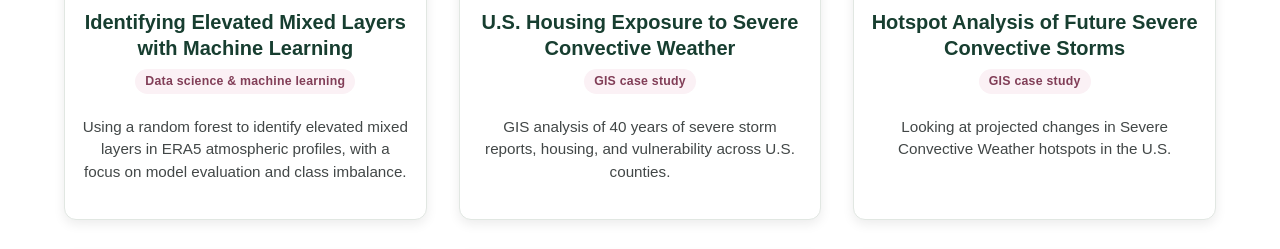
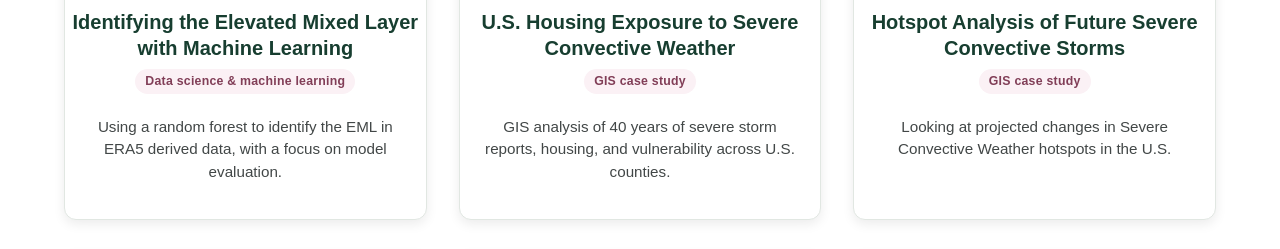
Before and after one commit to caitroufa/caitroufa.github.io, a plain HTML site: page research.html in a window 1280 px wide. Shown: the part 1327-1576 px from the top of the page. Drawn offline with Linux system fonts and the light colour scheme; grey boxes are pictures that could not be loaded.

Commit message:
Refine text in research.html for improved clarity
Updated headings and paragraph text for clarity.

```diff
--- a/research.html
+++ b/research.html
@@ -81,10 +81,10 @@
                         <img src="https://raw.githubusercontent.com/caitroufa/eml_id_randomforest/main/images/figure_7_confusion_matrix.png"
                              alt="Confusion matrix from a random forest classifier identifying elevated mixed layers"
                              class="thumb" loading="lazy">
-                        <h3>Identifying Elevated Mixed Layers with Machine Learning</h3>
+                        <h3>Identifying the Elevated Mixed Layer with Machine Learning</h3>
                     </a>
                     <span class="portfolio-type">Data science &amp; machine learning</span>
-                    <p>Using a random forest to identify elevated mixed layers in ERA5 atmospheric profiles, with a focus on model evaluation and class imbalance.</p>
+                    <p>Using a random forest to identify the EML in ERA5 derived data, with a focus on model evaluation.</p>
                 </div>
 
                 <div class="portfolio-item">
```
